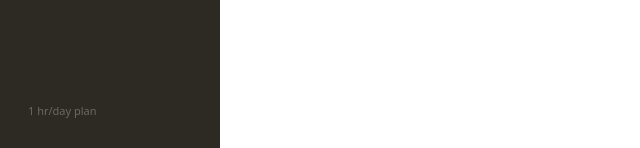
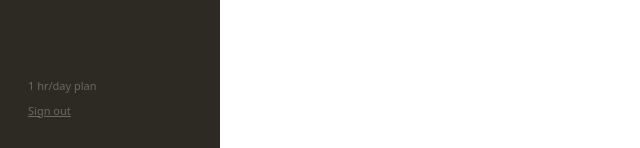
Before and after one commit to mrunkle01/Capstone, a Next.js app in the folder frontend/: page /chat in a window 1280 px wide. Shown: the part 649-797 px from the top of the page, without its empty margins (0-640 px from the left). Built offline with nearby package versions, Linux system fonts and the light colour scheme.

Commit message:
Added logout button

```diff
--- a/frontend/app/globals.css
+++ b/frontend/app/globals.css
@@ -549,6 +549,22 @@
     font-size: 11px;
     color: #6B6A60;
     padding: 8px 12px;
+    display: flex;
+    flex-direction: column;
+    gap: 8px;
+}
+.d-signout-btn {
+    background: none;
+    border: none;
+    color: #6B6A60;
+    font-size: 11px;
+    cursor: pointer;
+    padding: 0;
+    text-align: left;
+    text-decoration: underline;
+}
+.d-signout-btn:hover {
+    color: #1e1c18;
 }
 
 /* Main content */
--- a/frontend/components/dashboard/SideBar.tsx
+++ b/frontend/components/dashboard/SideBar.tsx
@@ -1,10 +1,21 @@
 "use client";
 
 import Link from "next/link";
-import { usePathname } from "next/navigation";
+import { usePathname, useRouter } from "next/navigation";
+import { logoutUser } from "@/lib/api/auth";
 
 export default function Sidebar() {
     const pathname = usePathname();
+    const router = useRouter();
+
+    const handleSignOut = async () => {
+        try {
+            await logoutUser();
+        } catch (e) {
+            console.error(e);
+        }
+        router.push("/login");
+    };
 
     const navItems = [
         { href: "/dashboard", label: "Dashboard" },
@@ -37,7 +48,10 @@ export default function Sidebar() {
                 ))}
             </nav>
 
-            <div className="d-sidebar-footer">1 hr/day plan</div>
+            <div className="d-sidebar-footer">
+                <div>1 hr/day plan</div>
+                <button onClick={handleSignOut} className="d-signout-btn">Sign out</button>
+            </div>
         </div>
     );
 }
--- a/frontend/lib/api/auth.ts
+++ b/frontend/lib/api/auth.ts
@@ -7,6 +7,17 @@ export async function loginUser(username: string, password: string) {
     })
     if (!response.ok) {
         throw new Error("Login failed")
+    }
+    return response.json()
+}
+
+export async function logoutUser() {
+    const response = await fetch(`${process.env.NEXT_PUBLIC_API_URL}/api/auth/logout/`, {
+        method: 'POST',
+        credentials: 'include',
+    })
+    if (!response.ok) {
+        throw new Error("Logout failed")
     }
     return response.json()
 }
```
